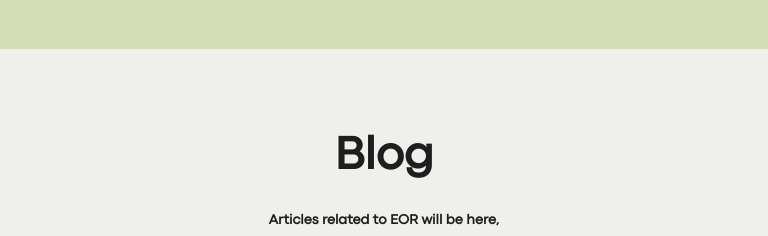
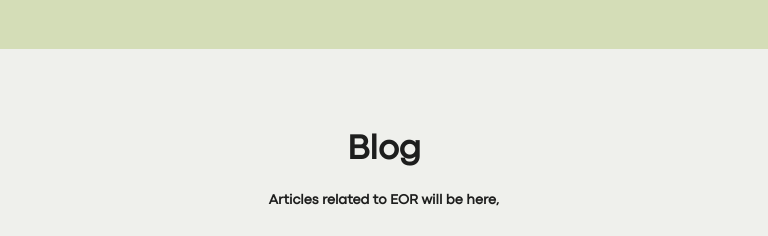
Before and after one commit to fredrekt/eor_thecompanyph, a React (Create React App) app: page / in a window 768 px wide. Shown: the part 4580-4816 px from the top of the page. Built offline with nearby package versions, Linux system fonts and the light colour scheme.

Commit message:
blog section content now responsive

```diff
--- a/src/pages/Homepage/Homepage.scss
+++ b/src/pages/Homepage/Homepage.scss
@@ -296,6 +296,20 @@
             }
         }
 
+        .blogSection {
+            .blogSectionRow {
+                .blogSectionHeaderTxt {
+                    font-size: 35px;
+                }
+                .blogSectionSubTxt {
+
+                }
+            }
+            .blogSectionContentRow {
+                margin-left: unset!important;
+                margin-right: unset!important;
+            }
+        }
         .contactUsSection {
             .heroImageContactUs {
                 opacity: 0.5;
@@ -361,6 +375,20 @@
             }
         }
 
+        .blogSection {
+            .blogSectionRow {
+                .blogSectionHeaderTxt {
+                    font-size: 35px;
+                }
+                .blogSectionSubTxt {
+
+                }
+            }
+            .blogSectionContentRow {
+                margin-left: unset!important;
+                margin-right: unset!important;
+            }
+        }
         .contactUsSection {
             .heroImageContactUs {
                 opacity: 0.5;
@@ -429,6 +457,20 @@
             }
         }
 
+        .blogSection {
+            .blogSectionRow {
+                .blogSectionHeaderTxt {
+                    font-size: 35px;
+                }
+                .blogSectionSubTxt {
+
+                }
+            }
+            .blogSectionContentRow {
+                margin-left: unset!important;
+                margin-right: unset!important;
+            }
+        }
         .contactUsSection {
             .heroImageContactUs {
                 opacity: 0.5;
@@ -499,6 +541,20 @@
             }
         }
 
+        .blogSection {
+            .blogSectionRow {
+                .blogSectionHeaderTxt {
+                    font-size: 25px;
+                }
+                .blogSectionSubTxt {
+
+                }
+            }
+            .blogSectionContentRow {
+                margin-left: unset!important;
+                margin-right: unset!important;
+            }
+        }
         .contactUsSection {
             .heroImageContactUs {
                 opacity: 0.5;
```
